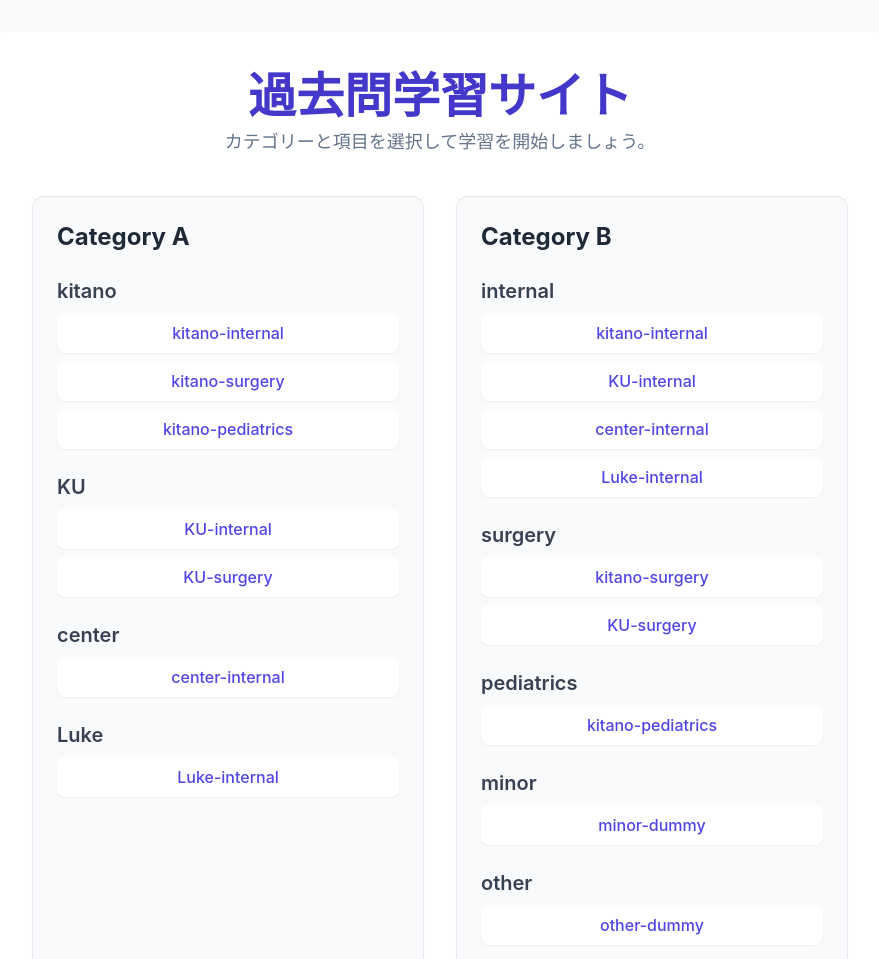
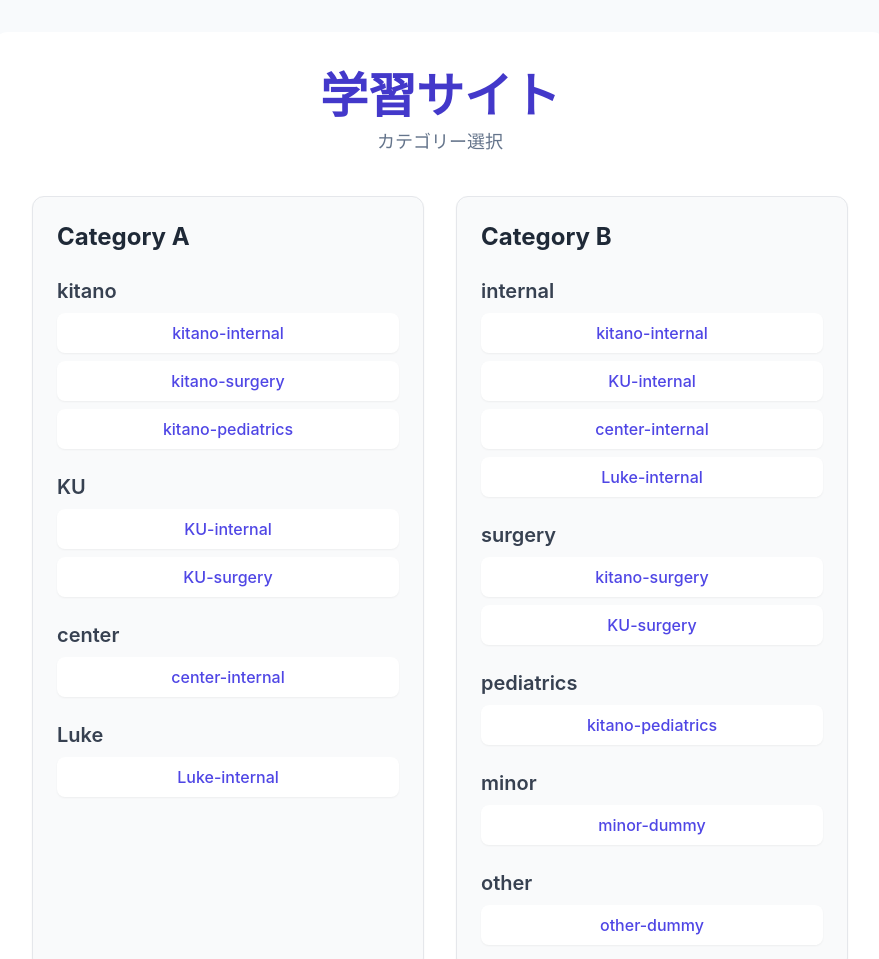
Before and after one commit to niiniiKO/medicine-study, a plain HTML site: page index.html in a window 1280 px wide. Shown: the top 959 px of the page, without its empty margins (200-1079 px from the left). Drawn offline with nearby package versions, Linux system fonts and the light colour scheme.

Commit message:
Update index.html

```diff
--- a/index.html
+++ b/index.html
@@ -20,8 +20,8 @@
 
         <!-- サイトのヘッダー -->
         <header class="text-center mb-10">
-            <h1 class="text-3xl md:text-5xl font-extrabold text-indigo-700">過去問学習サイト</h1>
-            <p class="mt-2 text-base md:text-lg text-slate-500">カテゴリーと項目を選択して学習を開始しましょう。</p>
+            <h1 class="text-3xl md:text-5xl font-extrabold text-indigo-700">学習サイト</h1>
+            <p class="mt-2 text-base md:text-lg text-slate-500">カテゴリー選択</p>
         </header>
 
         <!-- カテゴリーリストのコンテナ -->
```
